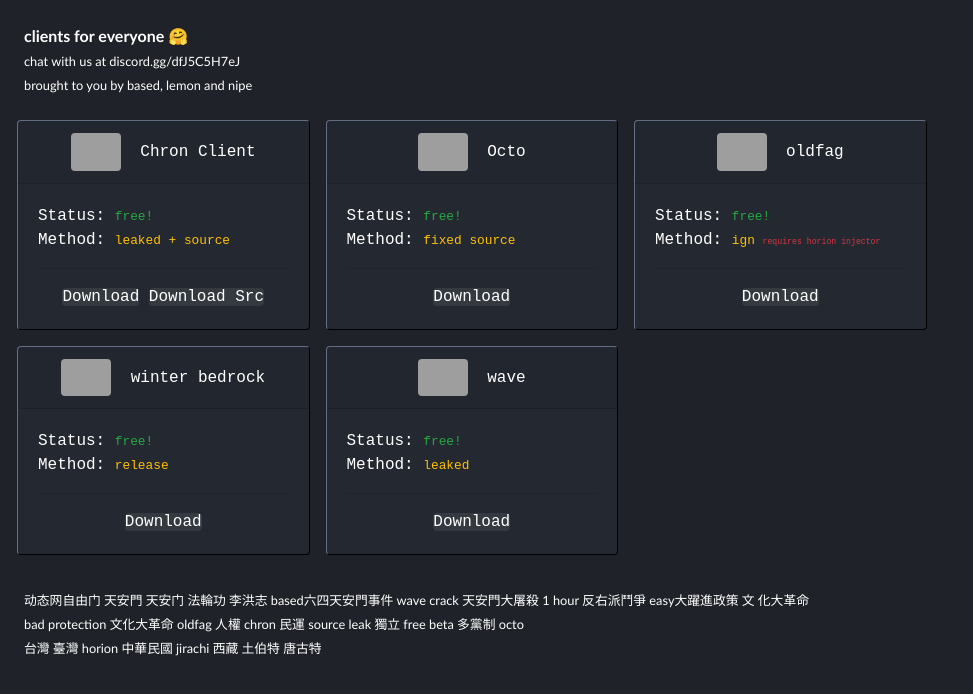
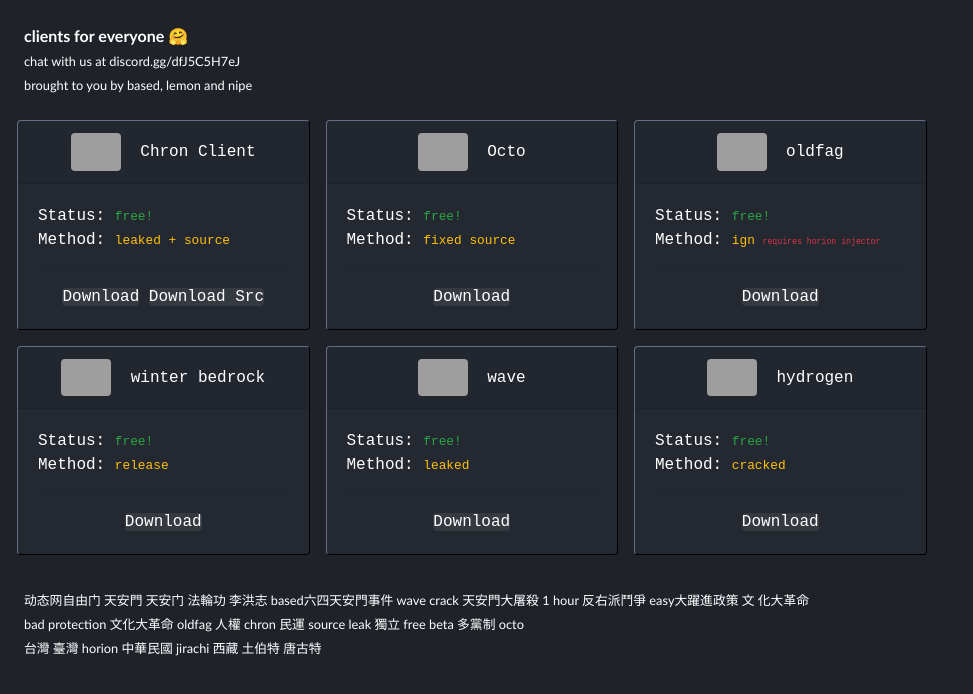
Before and after one commit to probablybased/site, a plain HTML site: page index.html in a window 1280 px wide. Shown: the whole page, without its empty margins (0-973 px from the left). Drawn offline with nearby package versions, Linux system fonts and the light colour scheme; grey boxes are pictures that could not be loaded.

Commit message:
added hydrogen

```diff
--- a/index.html
+++ b/index.html
@@ -152,6 +152,29 @@ body {
                 </div>
             </div>
         </div>
+
+        <div class="m-2 col-lg-3 col-md-4 col-xs-1 p-0">
+            <div class="card text-white">
+                <div class="card-header cd">
+                    <img src="https://cdn.discordapp.com/avatars/793336048784375818/a36ee0a18e0f9054b5174e31e1220f33.webp?size=128" class="rounded text-center" style="width:20%">
+                    &nbsp;hydrogen
+                </div>
+                <div class="card-body cb">
+                    <div>
+                        Status:
+                        <small class="text-success">free!</small>
+                    </div>
+                    <div>
+                        Method:
+                        <small class="text-warning">cracked</small>
+                    </div>
+                    <hr>
+                    <div class="w-100 cd">
+                        <a href="/Hydrogen.dll" class="button rounded btn-dark">Download</a>
+                    </div>
+                </div>
+            </div>
+        </div>
     </div>
 </div>
 <div class="container p-0 m-4" >
```
Also changed, not shown: 1 other file.
